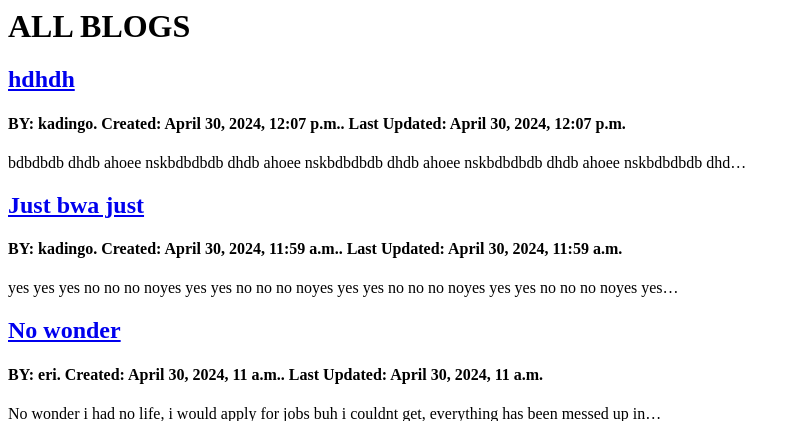
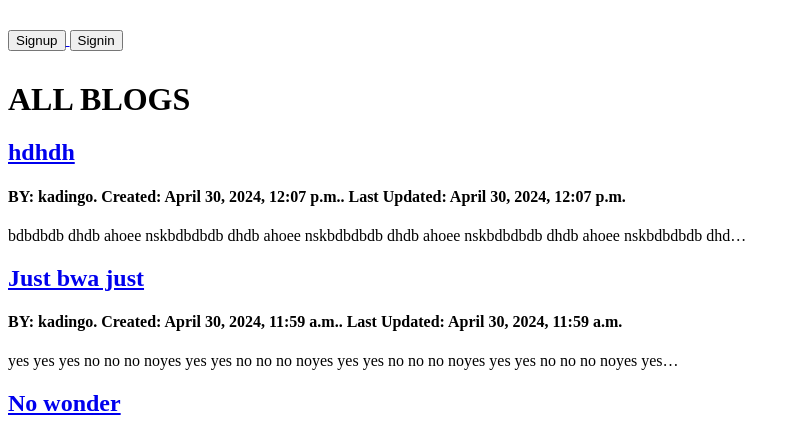
Before and after one commit to eria-developer/blog, a Django app: page /blog/blogs in a window 1280 px wide. Shown: the top 421 px of the page, without its empty margins (0-800 px from the left). Run offline with Django 5.2, Linux system fonts and the light colour scheme; data comes from the database, SQL or seed files in the repository.

Commit message:
added login and signup buttons on all blogs and inddex page

```diff
--- a/templates/myblog/blogs.html
+++ b/templates/myblog/blogs.html
@@ -5,6 +5,16 @@
 {% block content %}
 
 <div>
+    <div style="margin: 30px 0px;">
+        {% if not request.user.is_authenticated %}
+        <a href={% url "user_signup" %}>
+            <button>Signup</button>
+        </a>
+        <a href={% url "user_signin" %}>
+            <button>Signin</button>
+        </a>
+        {% endif %}
+    </div>
     <h1>ALL BLOGS</h1>
     {% for blog in blogs %}
     <a href={% url "blog_details" slug=blog.slug %}>
```
Also changed, not shown: templates/myblog/index.html (+10 -0 lines).
